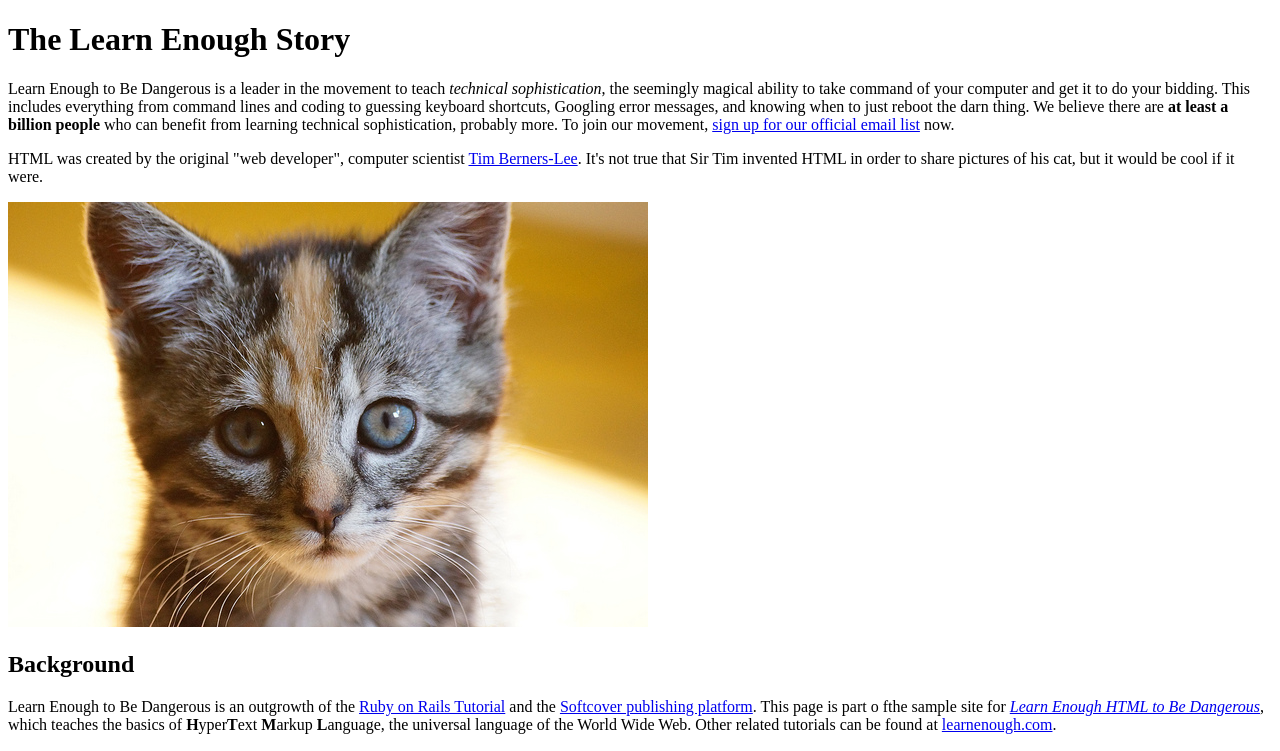
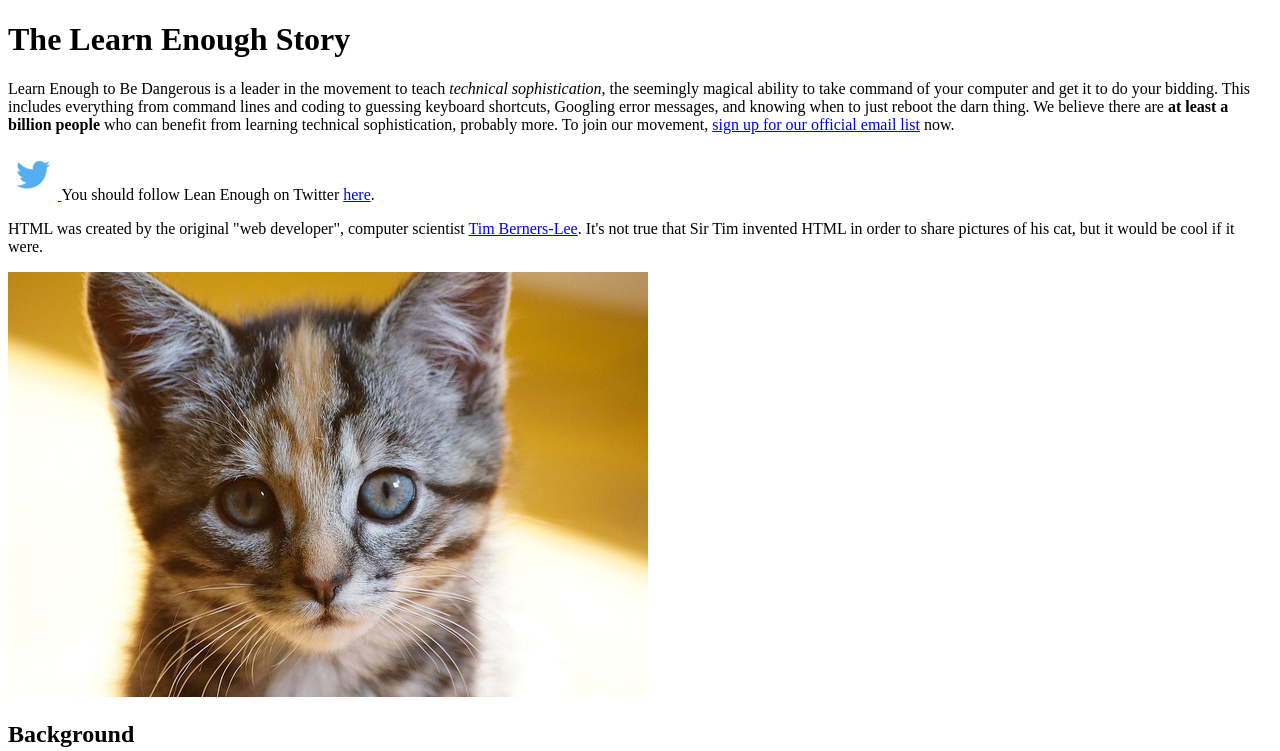
Before and after one commit to samekh93/sample_website, a plain HTML site: page index.html in a window 1280 px wide. Shown: the top 751 px of the page. Drawn offline with Linux system fonts and the light colour scheme.

Commit message:
Add twitter link to learnenough and link to kitten source

```diff
--- a/index.html
+++ b/index.html
@@ -13,10 +13,19 @@
     </p>
 
     <p>
+      <a href="http://twitter.com/learnenough" target="_blank"
+      style="text-deoration: none;">
+        <img src="images/small_twitter_logo.png">
+      </a>
+      You should follow Lean Enough on Twitter
+      <a href="http://twitter.com/learnenough" target="_blank">here</a>.
+    </p>
+
+    <p>
       HTML was created by the original "web developer", computer scientist <a href="https://en.wikipedia.org/wiki/Tim_Berners-Lee">Tim Berners-Lee</a>. It's not true that Sir Tim invented HTML in order to share pictures of his cat, but it would be cool if it were.
     </p>
 
-    <img src="images/kitten.jpg" alt="An adorable kitten">
+    <a href="https://www.flickr.com/photos/deborah_s_perspective/14144861329"><img src="images/kitten.jpg" alt="An adorable kitten"></a>
 
     <h2>Background</h2>
       <p>
```
Also changed, not shown: images/small_twitter_logo.png (added).
